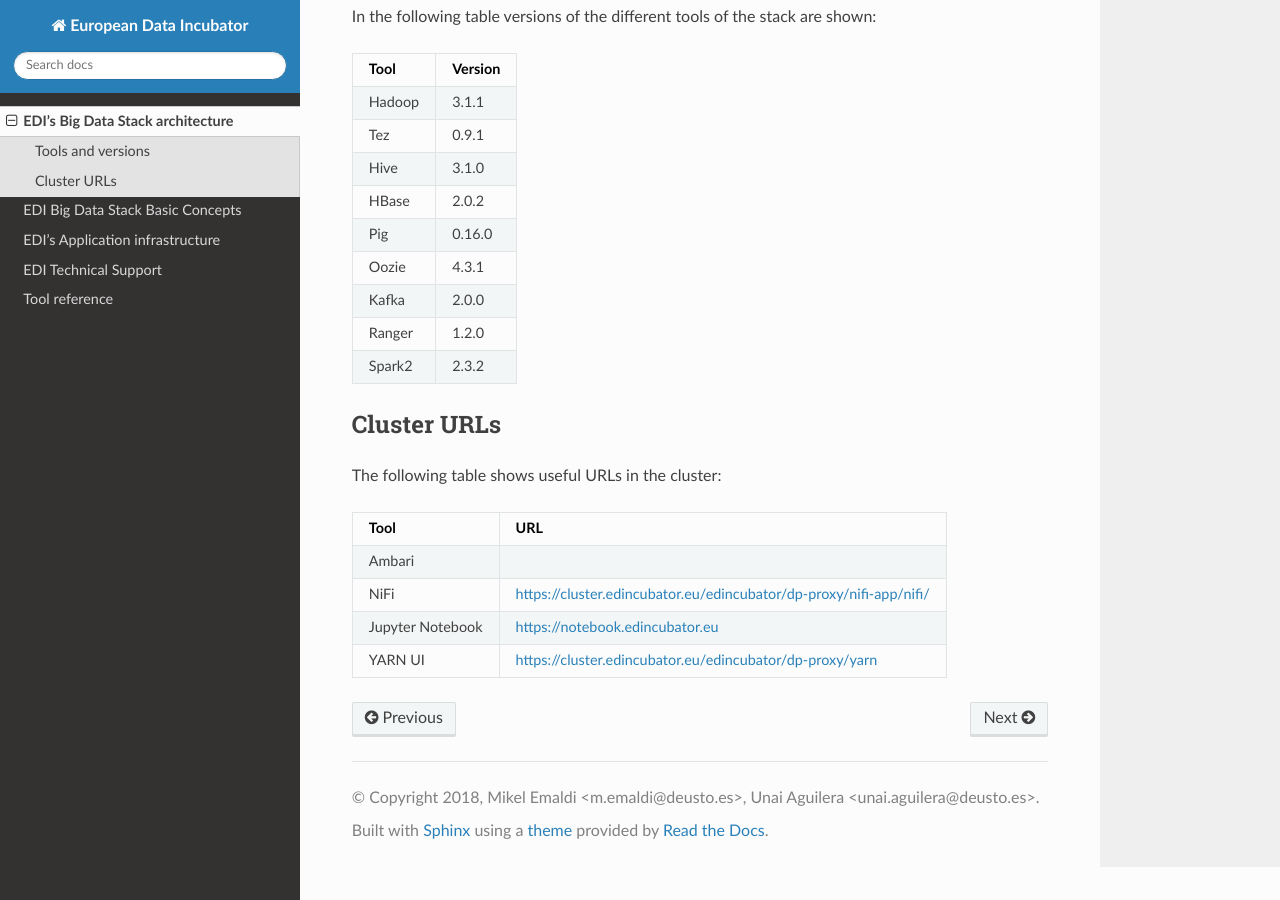
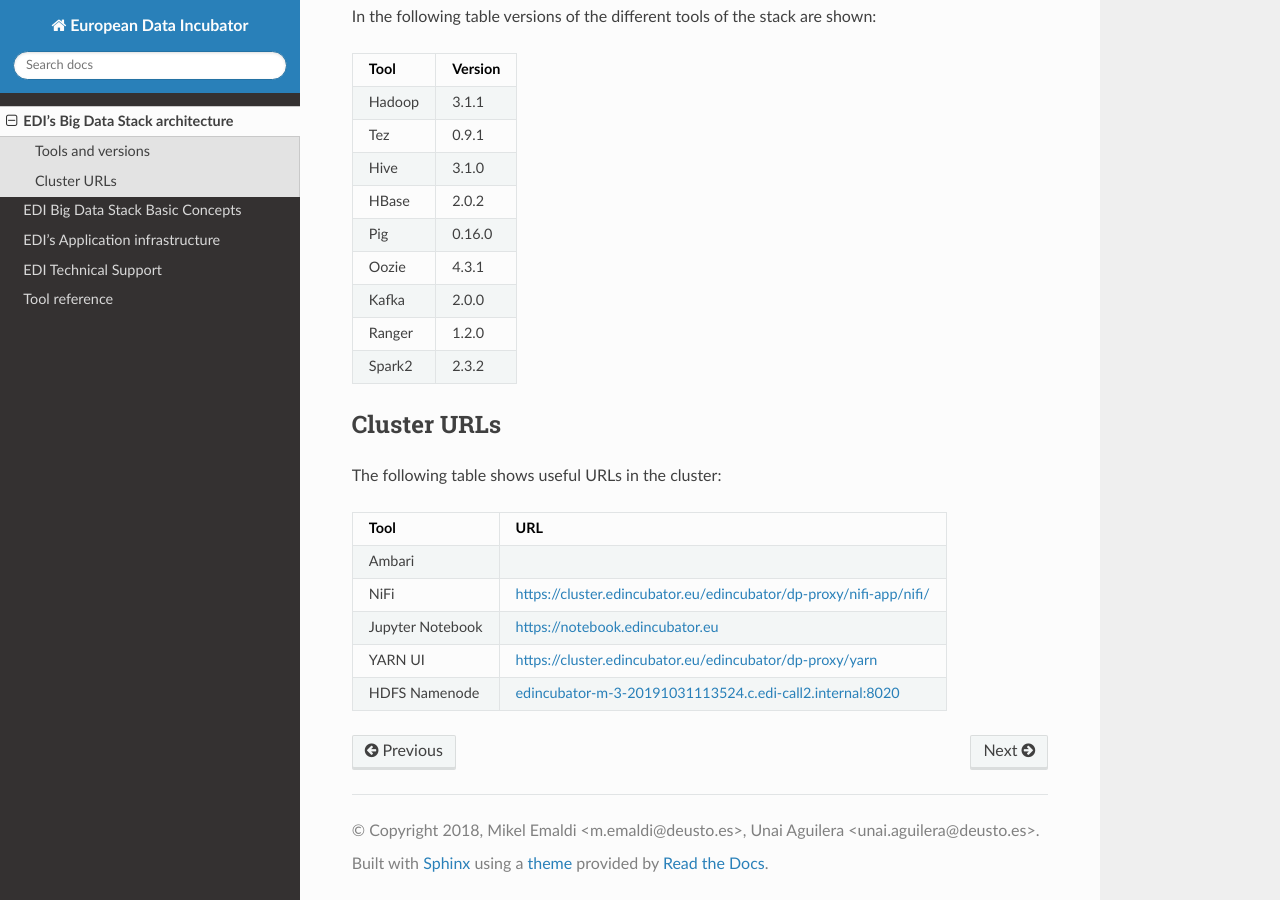
Before and after one commit to edincubator/edi-doc, a Sphinx documentation site: the page built from doc/source/big-data-stack/architecture.rst, in a window 1280 px wide and 900 px high, scrolled down 2538 px. Built offline with Sphinx 7.4.7 and the Read the Docs theme 2.0.0, drawn with Linux system fonts in a browser that asks for light colours.

Commit message:
Adding Namenode URL

```diff
--- a/doc/source/big-data-stack/architecture.rst
+++ b/doc/source/big-data-stack/architecture.rst
@@ -160,3 +160,6 @@
 +-----------+-------------------------------------------------------------------------+
 | YARN UI   | `<https://cluster.edincubator.eu/edincubator/dp-proxy/yarn>`_           |
 +-----------+-------------------------------------------------------------------------+
+| HDFS      | `<edincubator-m-3-20191031113524.c.edi-call2.internal:8020>`_           |
+| Namenode  |                                                                         |
++-----------+-------------------------------------------------------------------------+
```
